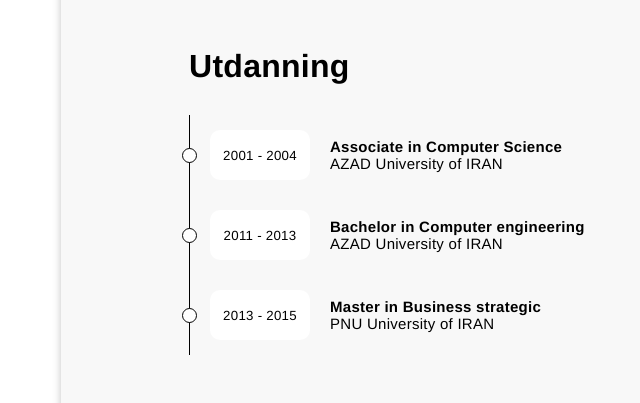
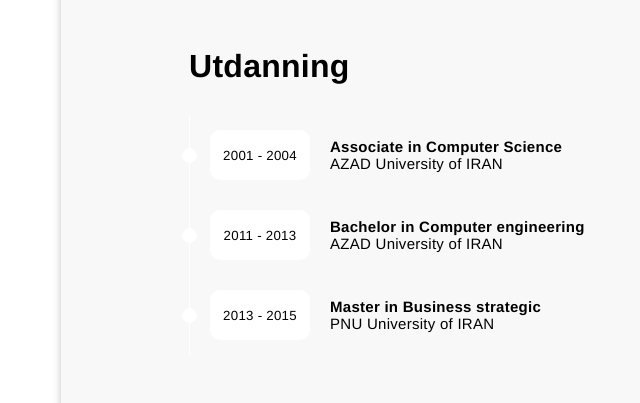
Before and after one commit to maf256/sitedesign, a Next.js app: page /about in a window 1280 px wide. Shown: the part 1766-2169 px from the top of the page, without its empty margins (259-899 px from the left). Built offline with nearby package versions, Linux system fonts and the light colour scheme.

Commit message:
update data and changed color border uleducation

```diff
--- a/components/about/pageStyled.js
+++ b/components/about/pageStyled.js
@@ -173,18 +173,13 @@ export const EducationContainer = styled.div`
 export const Education = styled.div`
     background-color: ${({theme}) => theme.BC_Home};
 
-    /* h1{
-        margin: 30px 0px;
-        color: ${({theme}) => theme.Text_Logo};
-    } */
-
-
 `
 
 export const UlEducation = styled.ul`
     min-width: 400px;
     width: 40%;
-    border-left: 1px solid black;
+    border-left: 1px solid ${({theme}) => theme.BC_Home2};
+;
     padding-left: 5px;
     display: flex;
     color: ${({theme}) => theme.Text_Logo};
@@ -221,7 +216,7 @@ export const UlEducation = styled.ul`
             display: inline-block;
             width: 15px;
             height: 15px;
-            border: 1px solid black;
+            border: 1px solid ${({theme}) => theme.BC_Home2};
             background-color: ${({theme}) => theme.BC_Home};
 
             /* box-shadow: 0 0 1px black; */
@@ -232,16 +227,6 @@ export const UlEducation = styled.ul`
         }
 
     }
-    /* li {
-        display: inline-flex;
-        align-items: center;
-        background-color: red;
-        justify-content: flex-start;
-        div {
-            display: inline-block;
-            display: flex;
-            flex-direction: column;
-        } */
-    /* } */
+
 
 `
--- a/components/common/Data.js
+++ b/components/common/Data.js
@@ -112,7 +112,14 @@ export const Data = {
             education: [
                 {date: '2001 - 2004', name: 'Associate in Computer Science', uni: 'AZAD University of IRAN'},
                 {date: '2011 - 2013', name: 'Bachelor in Computer engineering', uni: 'AZAD University of IRAN'},
-                {date: '2013 - 2015', name: 'Master in Business strategic', uni: 'PNU University of IRAN'}            ],
+                {date: '2013 - 2015', name: 'Master in Business strategic', uni: 'PNU University of IRAN'}
+            ],
+            experience: [
+                {date: '2021', name: 'Konsulenthus Oslo', uni: 'Fullstack webutvikling'},
+                {date: '2022', name: 'TechPros Oslo', uni: 'Fullstack webutvikling'},
+                {date: '2023', name: 'Osloweb Sandvika', uni: 'Fullstack webutvikling'}
+            ],
+
             educationTitlle: 'Utdanning',
             knowledge: {
                 knowledge: 'Kunnskap',
```
